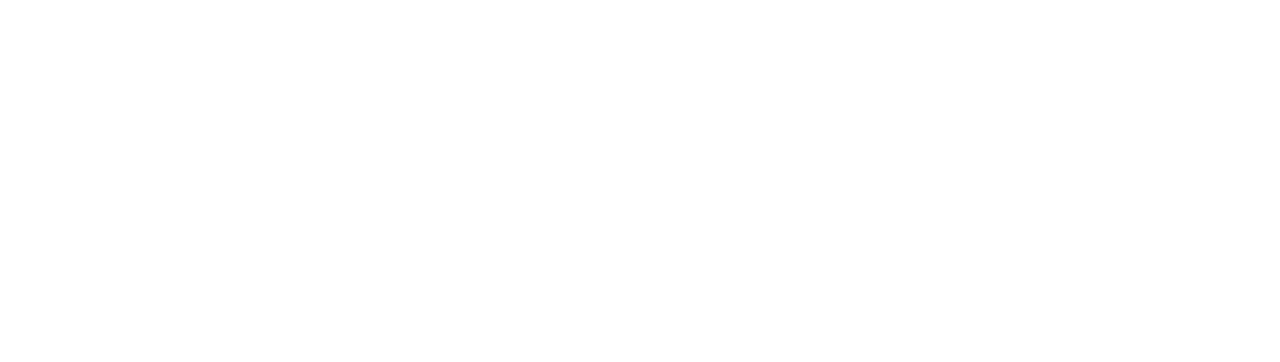
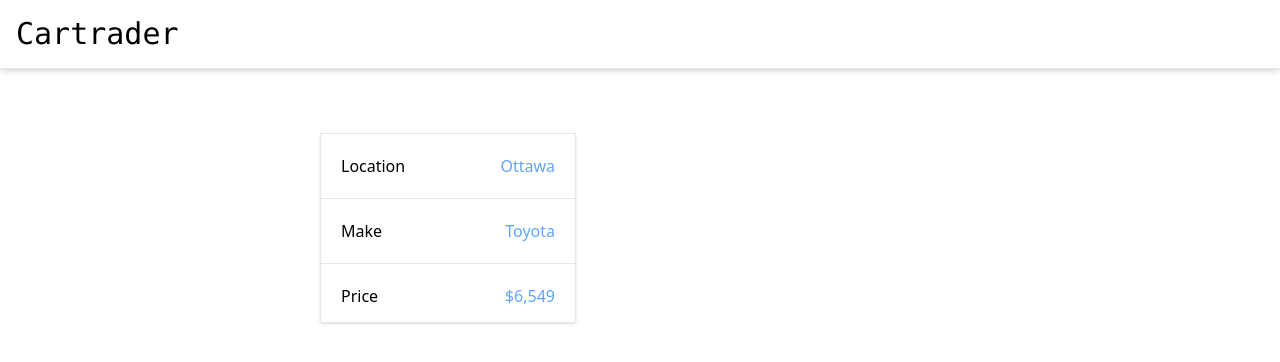
Before and after one commit to deejayjay/nuxt3-bootcamp, a Nuxt app in the folder cartrader/: page / in a window 1280 px wide. Shown: the top 362 px of the page. Built offline with nearby package versions, Linux system fonts and the light colour scheme.

Commit message:
Adds the side bar

```diff
--- a/cartrader/app.vue
+++ b/cartrader/app.vue
@@ -1,5 +1,43 @@
 <template>
-  <div></div>
+  <div>
+    <!-- NAVBAR START -->
+    <header class="sticky top-0 z-50 flex justify-between items-center space-x-1 border-b bg-white p-4 shadow-md">
+      <h1>
+        <a href="#" class="text-3xl font-mono">Cartrader</a>
+      </h1>
+    </header>
+    <!-- NAVBAR END -->
+
+    <!-- CARS PAGE START -->
+    <div class="mx-auto mt-16 max-w-7xl space-y-4 px-4 xs:px-8 sm:px-10 lg:px-16 pb-16 w-3/5">
+      <div class="flex">
+        <!-- CAR SIDE BAR START -->
+        <nav class="shadow border w-64 mr-10 z-30 h-[190px]">
+          <div class="p-5 flex justify-between relative cursor-pointer border-b">
+            <h3 class="font-medium">Location</h3>
+            <p class="text-blue-400 capitalize">Ottawa</p>
+            <!-- <form class="absolute border shadow left-56 p-5 top-1 -m-1 bg-white">
+              <input type="text" class="border p-1 rounded" />
+              <button type="submit" class="bg-blue-400 w-full mt-2 rounded text-white p-1">Apply</button>
+            </form> -->
+          </div>
+          <div class="p-5 flex justify-between relative cursor-pointer border-b">
+            <h3 class="font-medium">Make</h3>
+            <p class="text-blue-400 capitalize">Toyota</p>
+          </div>
+          <div class="p-5 flex justify-between relative cursor-pointer">
+            <h3 class="font-medium">Price</h3>
+            <p class="text-blue-400 capitalize">$6,549</p>
+          </div>
+        </nav>
+        <!-- CAR SIDE BAR END -->
+
+        <!-- CAR CARDS START -->
+        <!-- CAR CARDS END -->
+      </div>
+    </div>
+    <!-- CARS PAGE END -->
+  </div>
 </template>
 
 <style scoped>
```
